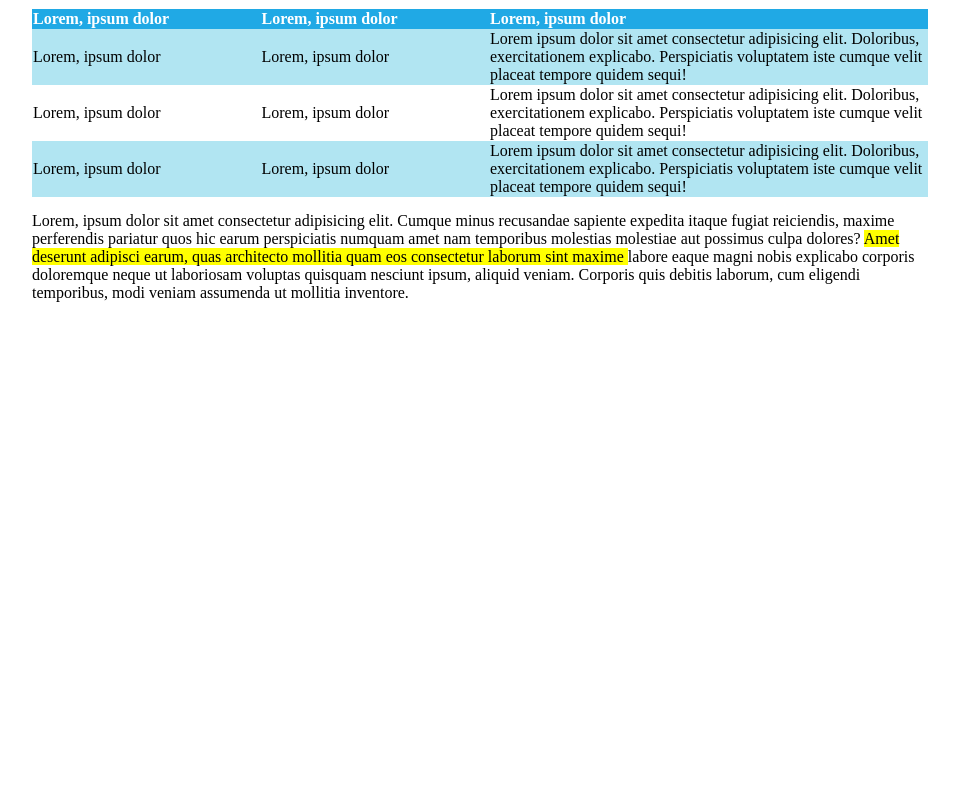
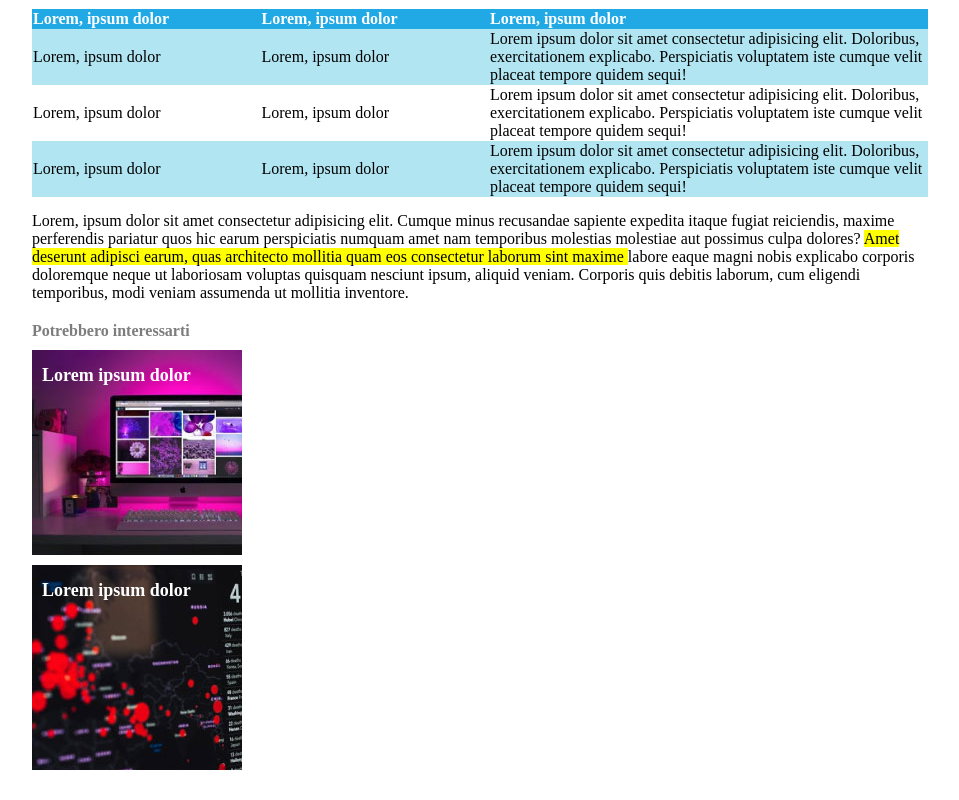
Before and after one commit to Ahri-code/html-css-booleaner, a plain HTML site: page index.html in a window 1280 px wide. Shown: the part 1243-2043 px from the top of the page, without its empty margins (160-1119 px from the left). Before the commit the page ends 1545 px from the top, so only its background shows below. Drawn offline with Linux system fonts and the light colour scheme.

Commit message:
Feat(footer): html for footer completed Style(footer): css for footer completed fix(all): small changes for better results

```diff
--- a/css/style.css
+++ b/css/style.css
@@ -58,3 +58,37 @@ thead {
 #long {
     width: 49%;
 }
+
+footer{
+    margin-top: 20px;
+    margin-bottom: 30px;
+}
+
+footer *{
+    margin-top: 10px;
+}
+
+footer p{
+    font-weight: bold;
+}
+
+.image {
+    width: 200px;
+    height: 200px;
+    padding-left: 10px;
+    padding-top: 5px;
+}
+
+.image p {
+    font-size: large;
+    font-weight: 900;
+    color: white;
+}
+
+#first {
+    background-image: url(../img/monitor.jpg);
+}
+
+#second {
+    background-image: url(../img/graph.jpg);
+}
--- a/index.html
+++ b/index.html
@@ -130,7 +130,22 @@
         </main>
         <!-- Footer -->
         <footer>
+            <div class="center">
+                <p class="gray">
+                    Potrebbero interessarti
+                </p>
 
+                <div class="image" id="first">
+                    <p>
+                        Lorem ipsum dolor
+                    </p>
+                </div>
+                <div class="image" id="second">
+                    <p>
+                        Lorem ipsum dolor
+                    </p>
+                </div>
+            </div>
         </footer>
 </body>
 </html>
```
